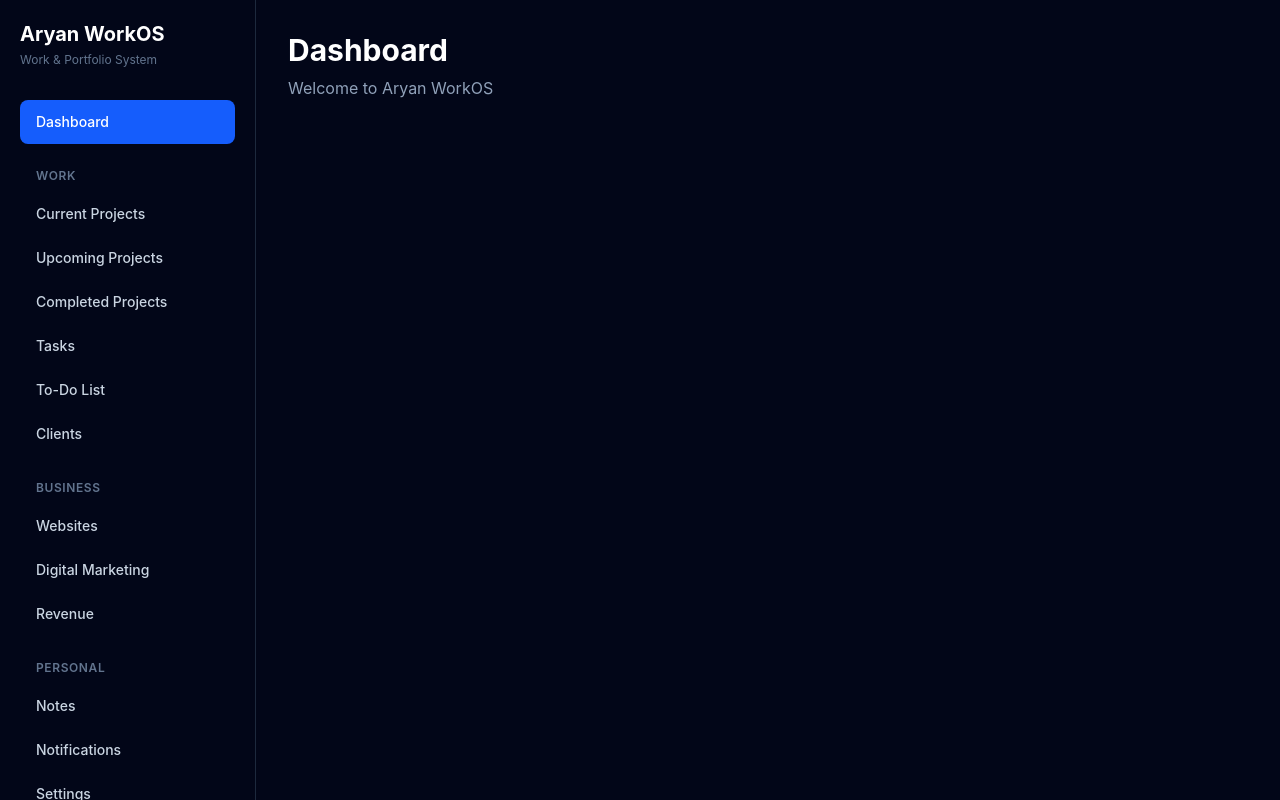
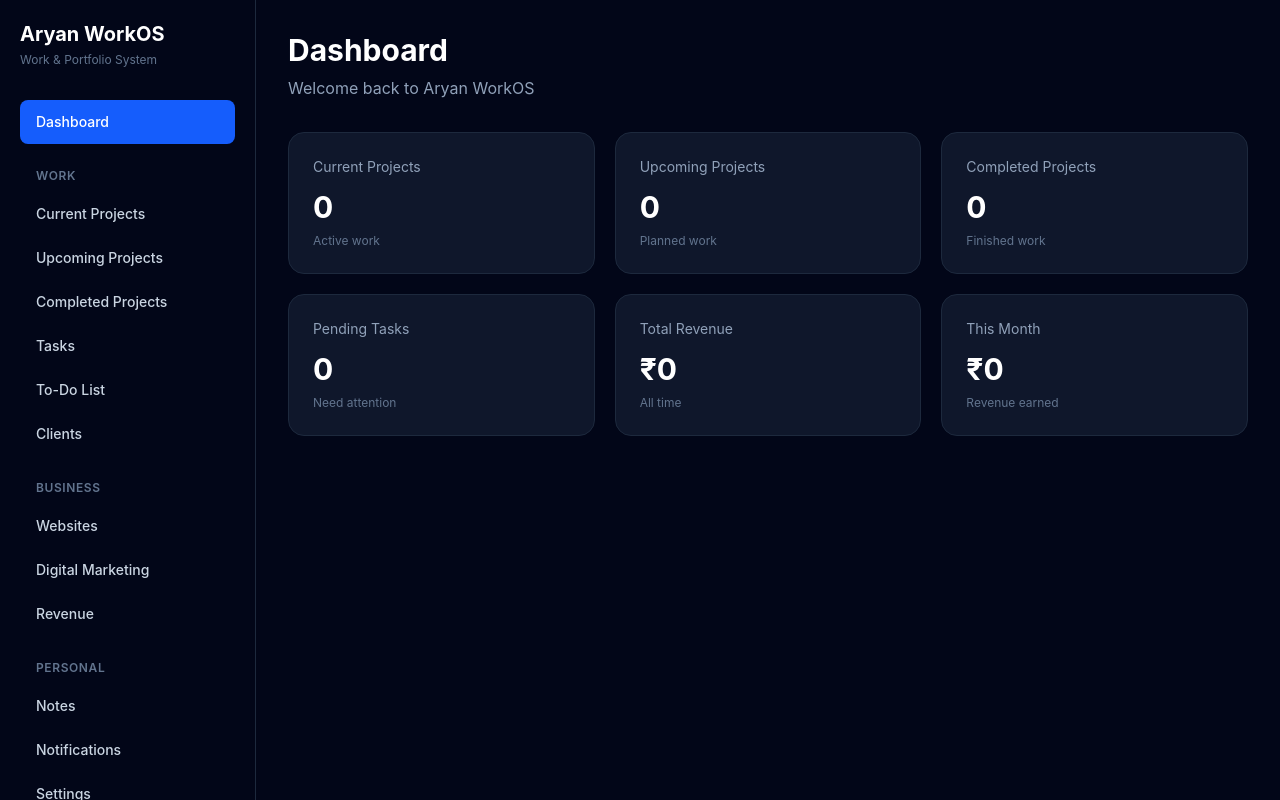
Before and after one commit to Aryan-Tyagi-Web/aryan-workos, a React (Vite) app in the folder frontend/: page /dashboard in a window 1280 px wide. Built offline with nearby package versions, Linux system fonts and the light colour scheme.

Commit message:
dashboard

```diff
--- a/frontend/src/pages/Dashboard.tsx
+++ b/frontend/src/pages/Dashboard.tsx
@@ -1,13 +1,68 @@
 function Dashboard() {
+  const stats = [
+    {
+      title: "Current Projects",
+      value: "0",
+      subtitle: "Active work",
+    },
+    {
+      title: "Upcoming Projects",
+      value: "0",
+      subtitle: "Planned work",
+    },
+    {
+      title: "Completed Projects",
+      value: "0",
+      subtitle: "Finished work",
+    },
+    {
+      title: "Pending Tasks",
+      value: "0",
+      subtitle: "Need attention",
+    },
+    {
+      title: "Total Revenue",
+      value: "₹0",
+      subtitle: "All time",
+    },
+    {
+      title: "This Month",
+      value: "₹0",
+      subtitle: "Revenue earned",
+    },
+  ];
+
   return (
-    <div className="min-h-screen bg-slate-950 text-white p-8">
-      <h1 className="text-3xl font-bold">Dashboard</h1>
+    <div className="min-h-screen bg-slate-950 p-8 text-white">
+      {/* Header */}
+      <div className="mb-8">
+        <h1 className="text-3xl font-bold">Dashboard</h1>
+        <p className="mt-2 text-slate-400">
+          Welcome back to Aryan WorkOS
+        </p>
+      </div>
 
-      <p className="mt-2 text-slate-400">
-        Welcome to Aryan WorkOS
-      </p>
+      {/* Stats */}
+      <div className="grid grid-cols-1 gap-5 sm:grid-cols-2 xl:grid-cols-3">
+        {stats.map((stat) => (
+          <div
+            key={stat.title}
+            className="rounded-2xl border border-slate-800 bg-slate-900 p-6"
+          >
+            <p className="text-sm text-slate-400">{stat.title}</p>
+
+            <h2 className="mt-3 text-3xl font-bold">
+              {stat.value}
+            </h2>
+
+            <p className="mt-2 text-xs text-slate-500">
+              {stat.subtitle}
+            </p>
+          </div>
+        ))}
+      </div>
     </div>
-  )
+  );
 }
 
-export default Dashboard
+export default Dashboard;
```
